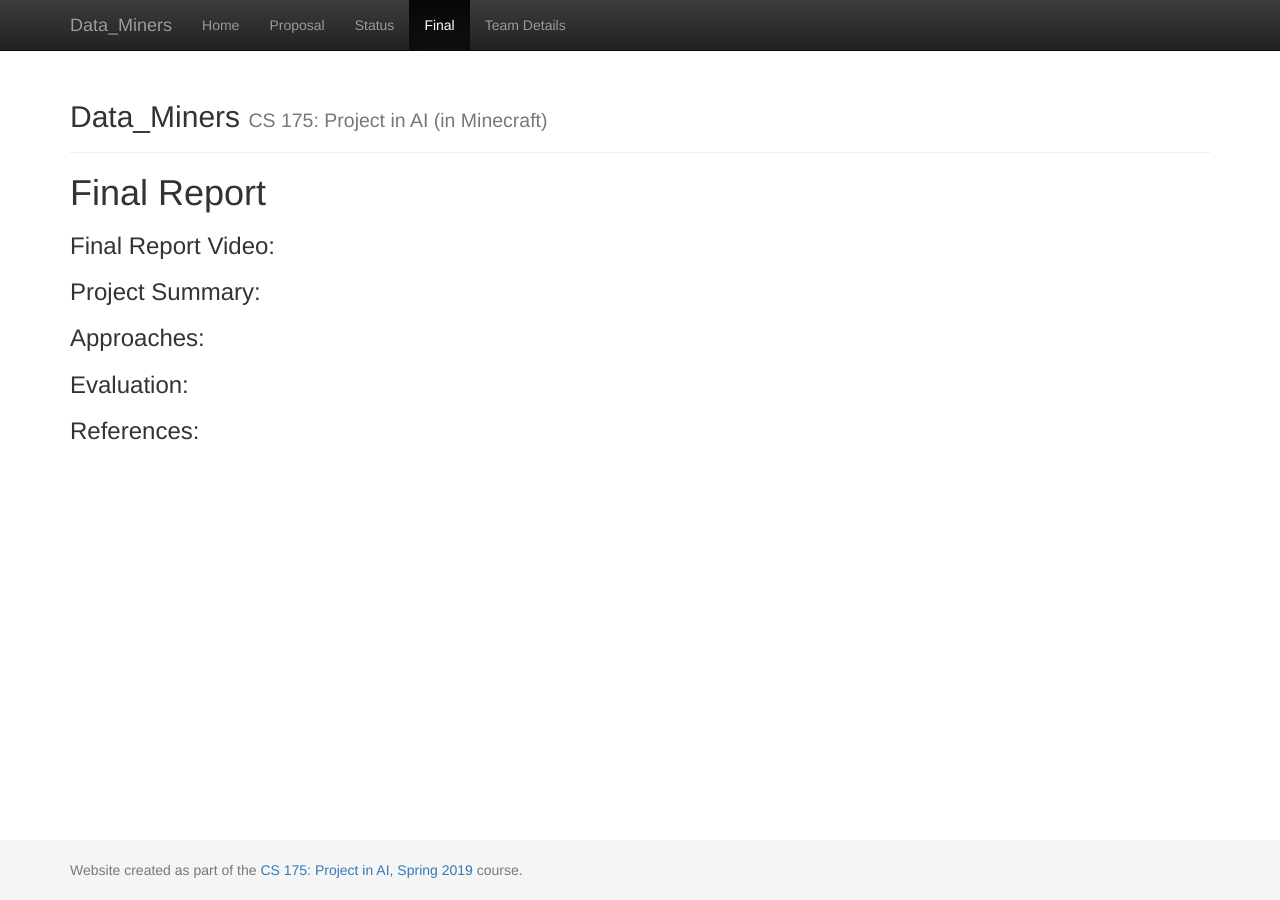
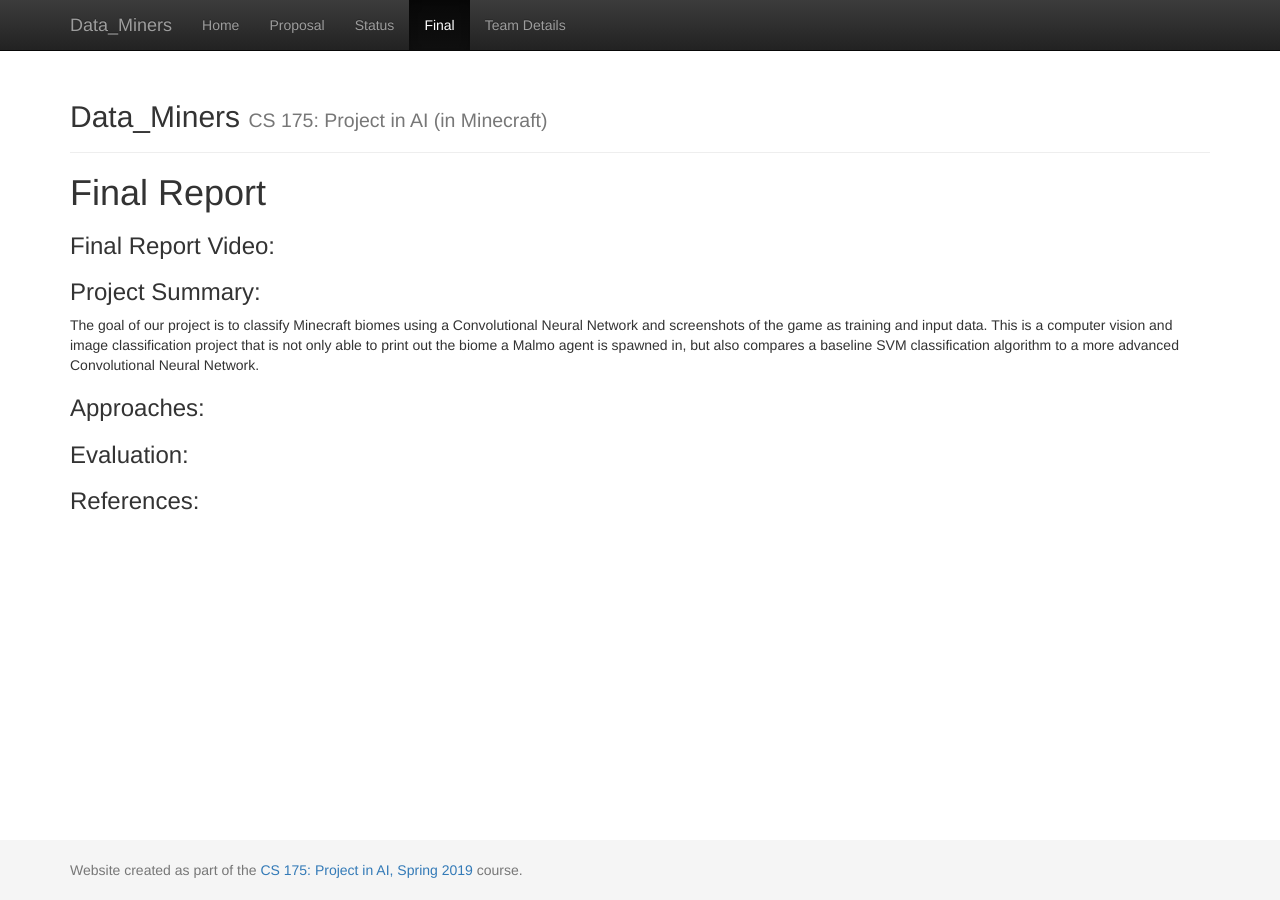
Before and after one commit to gordonyin1337/Data_Miners, a Jekyll site: the page built from docs/final.md, in a window 1280 px wide. Built offline with Jekyll 4.4.1, drawn with Linux system fonts in a browser that asks for light colours.

Commit message:
Update final.md

```diff
--- a/docs/final.md
+++ b/docs/final.md
@@ -8,6 +8,7 @@
 ### Final Report Video:
 
 ### Project Summary:
+The goal of our project is to classify Minecraft biomes using a Convolutional Neural Network and screenshots of the game as training and input data. This is a computer vision and image classification project that is not only able to print out the biome a Malmo agent is spawned in, but also compares a baseline SVM classification algorithm to a more advanced Convolutional Neural Network.
 
 ### Approaches:
 
```
